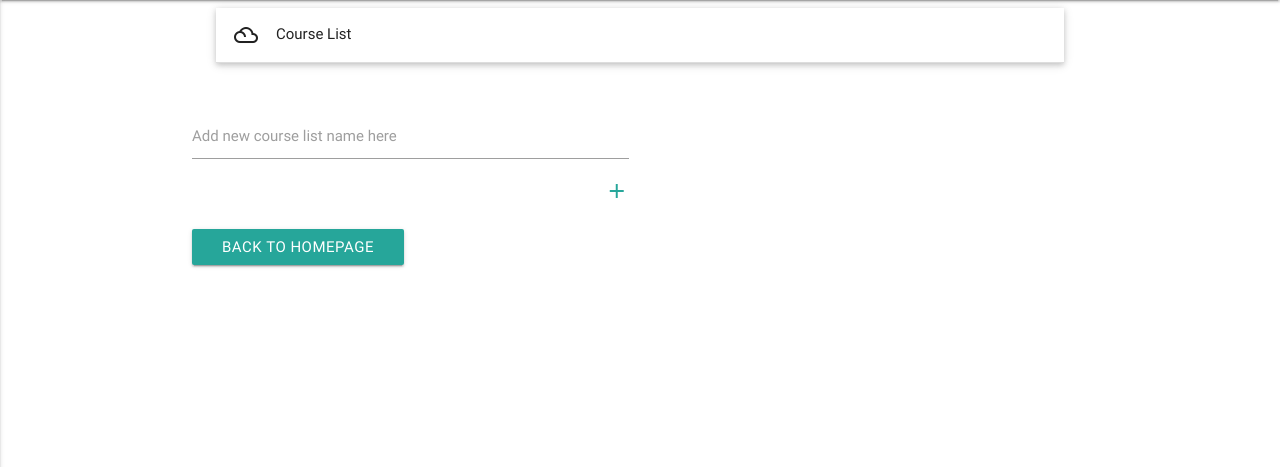
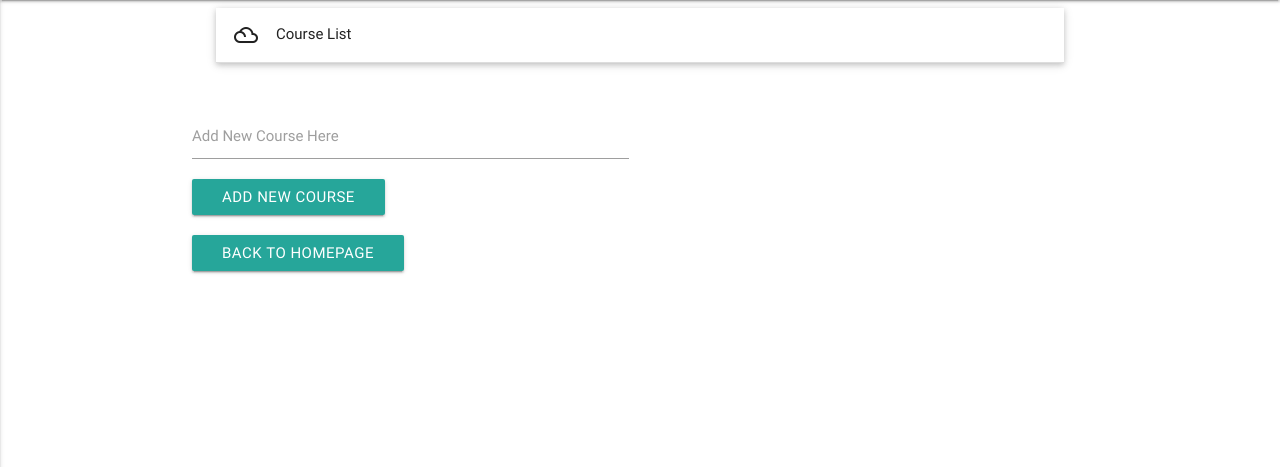
Before and after one commit to GarethMellon/data-centric-project, a Flask app: page /course_list in a window 1280 px wide. Shown: the part 64-531 px from the top of the page. Run offline with Flask 2, Linux system fonts and the light colour scheme; data that the repository does not hold is empty.

Commit message:
New Route: update_course_list

```diff
--- a/app.py
+++ b/app.py
@@ -160,6 +160,14 @@ def update_cuisine_list():
 
     return redirect(url_for("cuisine_list"))
 
+@app.route("/update_course_list/", methods = ["POST"])
+def update_course_list():
+    course_list_name = request.form.get("course_list_name")
+    course_list_update_sql = "INSERT INTO course_list (course_id, name) VALUES ( 0, '" + course_list_name +"');"
+    update_data(course_list_update_sql)
+
+    return redirect(url_for("course_list"))
+
 ## Allergens routes and functions
 @app.route("/allergens/<recipe_ID>/<allergens_ID>/")
 def allergens (recipe_ID, allergens_ID):
@@ -189,7 +197,6 @@ def allergens_list():
 def update_allergens_list():
     allergen_list_name = request.form.get("allergens_list_name")
     allergen_list_update_sql = "INSERT INTO allergens_list (allergens_id, name) VALUES ( 0, '" + allergen_list_name +"');"
-    print(allergen_list_update_sql)
     update_data(allergen_list_update_sql)
 
     return redirect(url_for("cuisine_list"))
--- a/templates/course_list.html
+++ b/templates/course_list.html
@@ -21,9 +21,13 @@
 
             <div class="row">
                 <div class="input-field col s6">
-                    <input value="" id="course_list_name" name="course_list_name" type="text" class="validate">
-                    <label class="active" for="course_list_name">Add new course list name here</label>
-                    <a href="#!" class="secondary-content"><i class = "material-icons">add</i></a>
+
+                    <form action="{{ url_for('update_course_list') }}" method="POST">
+                        <input value="" id="course_list_name" name="course_list_name" type="text" class="validate">
+                        <label class="active" for="course_list_name">Add New Course Here</label>
+                        <input type="submit" value="Add New Course" class="btn">
+                    </form>
+
                 </div>
             </div>
 
```
